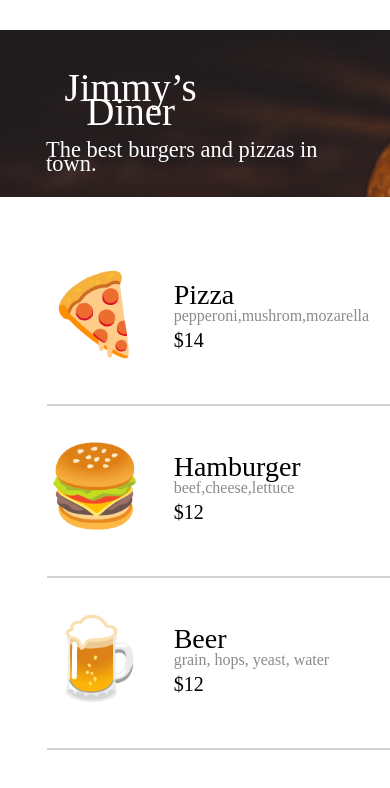
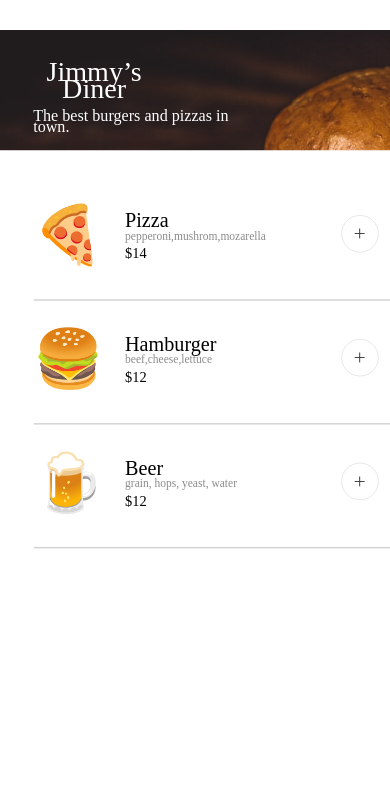
Before and after one commit to ConsoleMage/mobile-restaurant-menu, a plain HTML site: page index.html in a window 390 px wide. Shown: the top 788 px of the page. Drawn offline with Linux system fonts and the light colour scheme; a web font is replaced by a local one.

Commit message:
media query

```diff
--- a/index.css
+++ b/index.css
@@ -2,6 +2,12 @@ input[type="number"]::-webkit-outer-spin-button,
 input[type="number"]::-webkit-inner-spin-button {
     -webkit-appearance: none;
     margin: 0;
+}
+@media only screen and (max-width: 600px) {
+    body {
+        transform: scale(0.72); /* Scale down to 80% */
+        transform-origin: top left; /* Set the origin point for scaling */
+    }
 }
 
 body, html {
```
